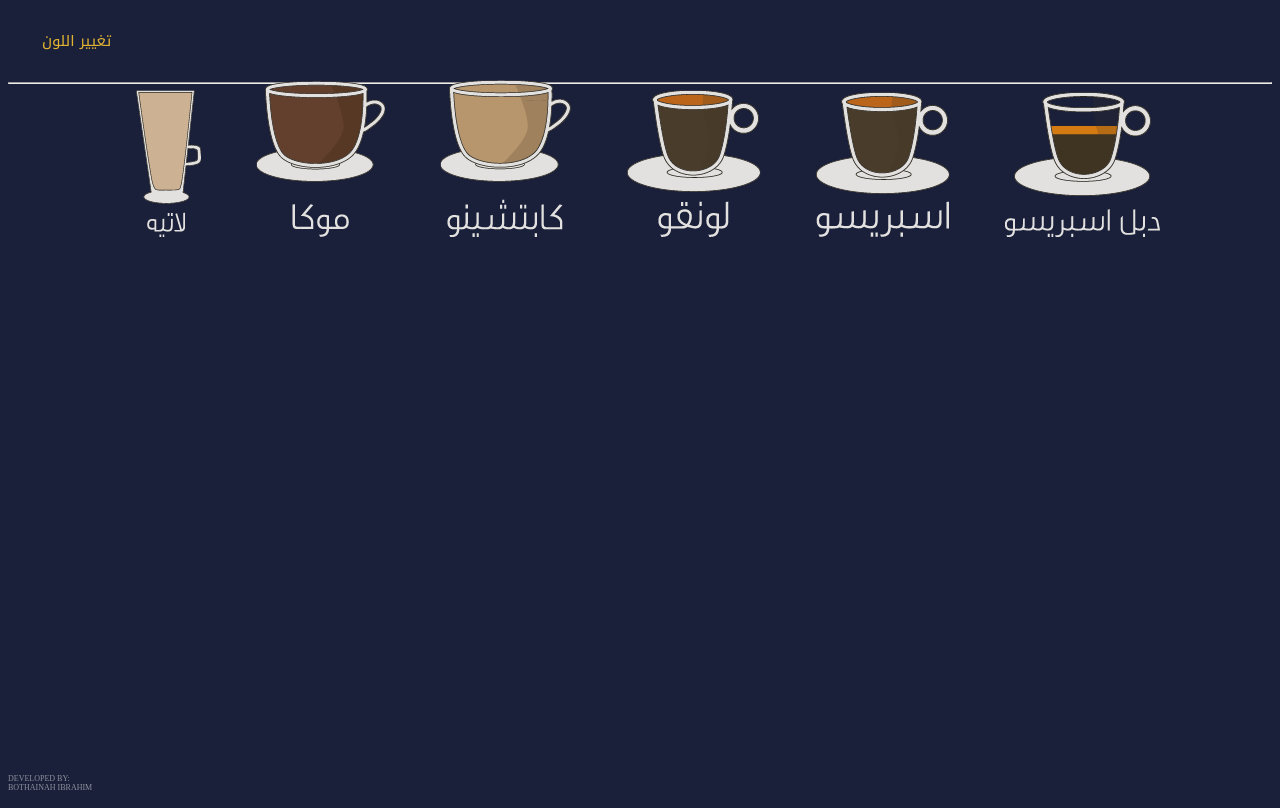
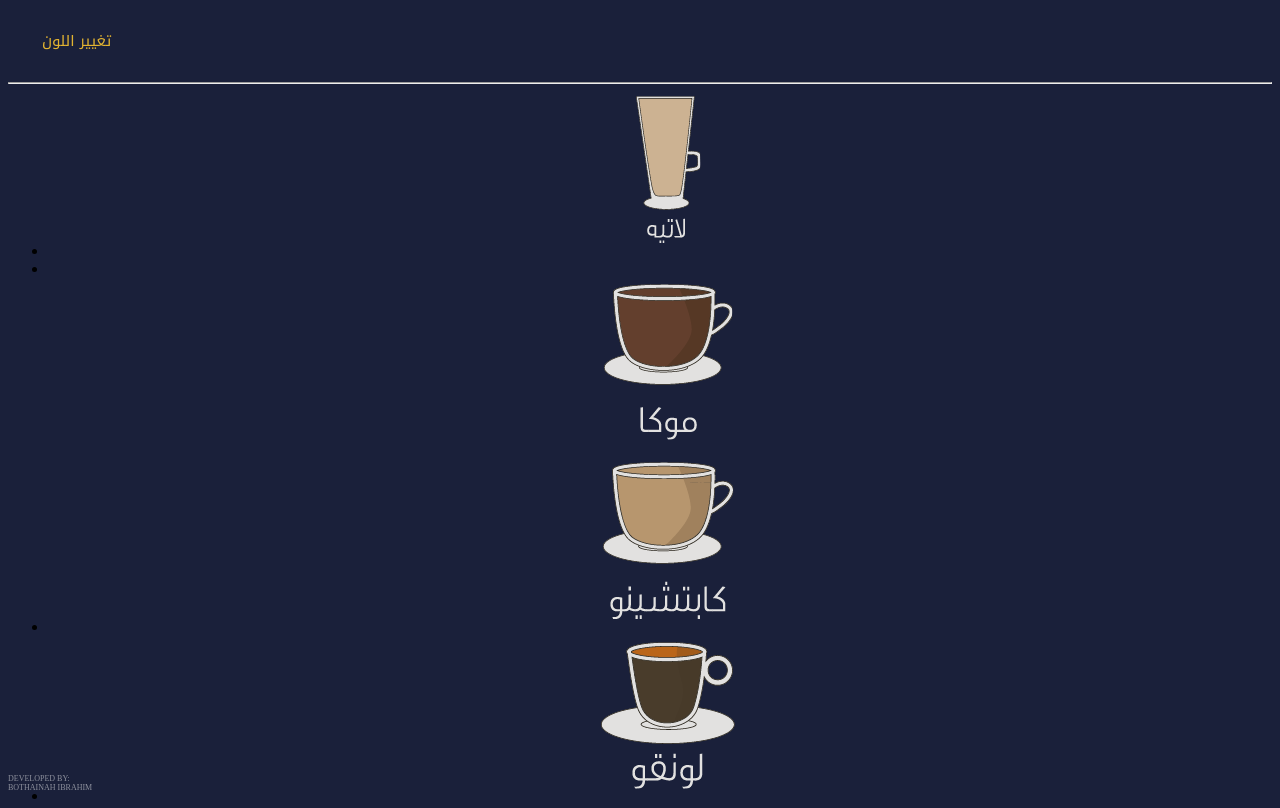
Before and after one commit to BothainahIbrahim/Coffee-scales, a plain HTML site: page index.html in a window 1280 px wide. Shown: the top 808 px of the page. Drawn offline with Linux system fonts and the light colour scheme.

Commit message:
test add the img inside the li

```diff
--- a/index.html
+++ b/index.html
@@ -17,12 +17,14 @@
 	<body>
 		<button id ="Dark Mode" onclick=ChangeMode() class="btn-mode">تغيير اللون</button>
 		<div class="button_nav">
-			<img src="./img/1.png" class="Latte" id="1" onclick="document.getElementById('print').src='./img/66.png'" >
-			<img src="./img/2.png" class="moka" id ="2"onclick="document.getElementById('print').src='./img/55.png'" >
-			<img src="./img/3.png" class="Cappuccino"id ="3"onclick="document.getElementById('print').src='./img/44.png'" >
-			<img src="./img/4.png" class="longo" id ="4"onclick="document.getElementById('print').src='./img/33.png'">
-			<img src="./img/5.png" class="double_espresso"id ="5"onclick="document.getElementById('print').src='./img/11.png'" >
-			<img src="./img/6.png" class="espresso"id ="6"onclick="document.getElementById('print').src='./img/22.png'">
+			<ul>
+		<li><img src="./img/1.png" class="Latte" id="1" onclick="document.getElementById('print').src='./img/66.png'" ></li>
+			<li></li><img src="./img/2.png" class="moka" id ="2"onclick="document.getElementById('print').src='./img/55.png'" ></li>
+			<li>	<img src="./img/3.png" class="Cappuccino"id ="3"onclick="document.getElementById('print').src='./img/44.png'" ></li>
+				<li><img src="./img/4.png" class="longo" id ="4"onclick="document.getElementById('print').src='./img/33.png'"></li>
+					<li><img src="./img/5.png" class="double_espresso"id ="5"onclick="document.getElementById('print').src='./img/11.png'" ></li>
+						<li><img src="./img/6.png" class="espresso"id ="6"onclick="document.getElementById('print').src='./img/22.png'"></li>
+		</ul>
 		</div>
 		<hr>
 		<section class= "displaySpace">
```
